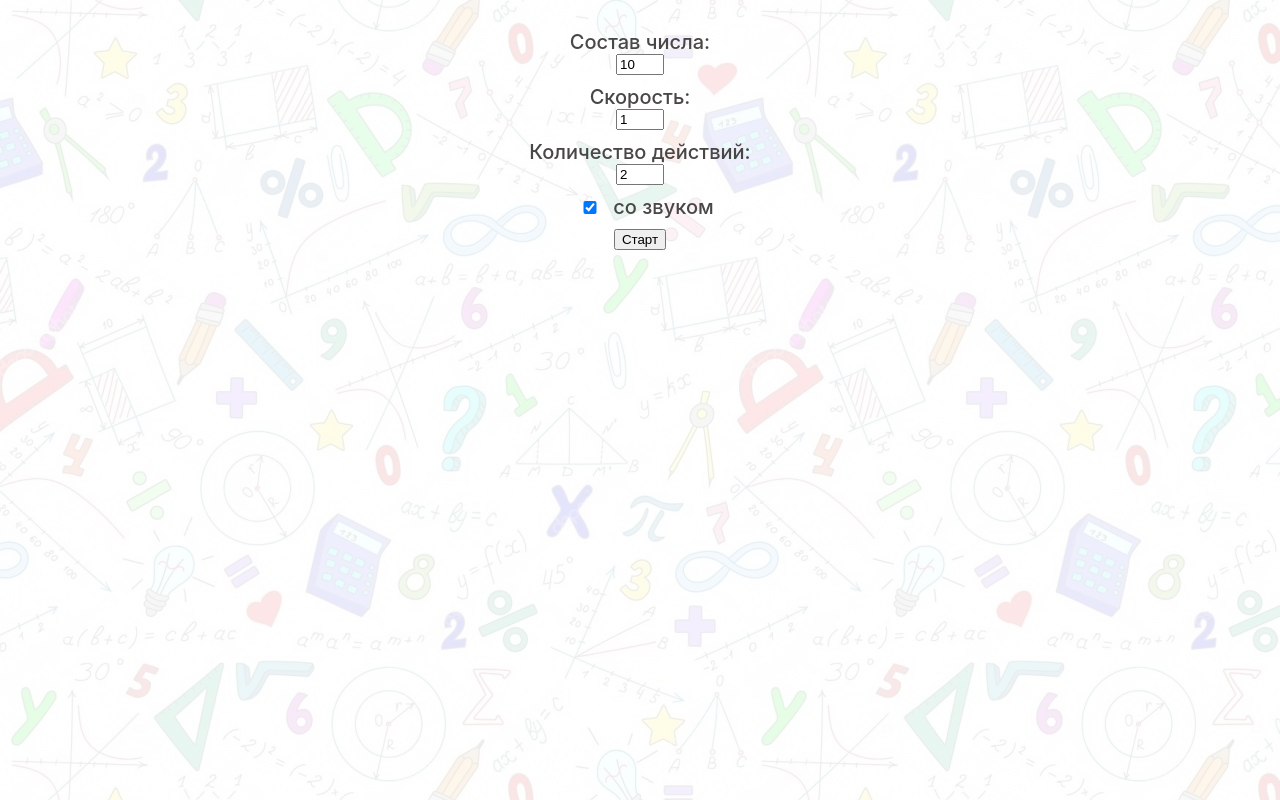
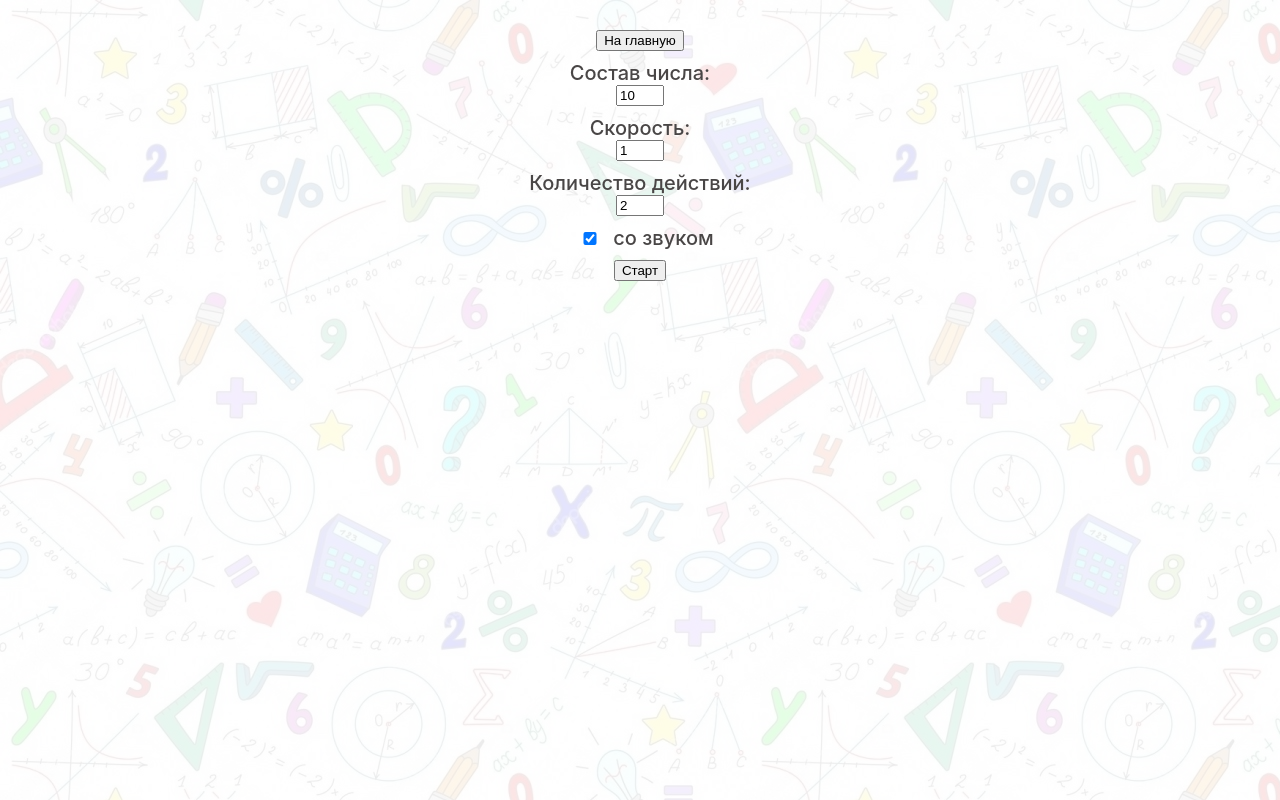
Before and after one commit to AliaksandrLiubanets/arifmetik, a React (Create React App) app: page /count in a window 1280 px wide. Built offline with nearby package versions, Linux system fonts and the light colour scheme; no server answers.

Commit message:
Add button - ToMain in Settings of Count and FlashCards

```diff
--- a/src/components/SettingsCount/SettingsCount.tsx
+++ b/src/components/SettingsCount/SettingsCount.tsx
@@ -9,9 +9,11 @@ import {
     setSpeed,
     switchSound
 } from '../../store/countGameReducer'
-import {switchPreStart} from '../../store/appReducer'
+import {startGame, switchPreStart} from '../../store/appReducer'
 import useSound from 'use-sound'
 import rocket_start from '../../assets/sounds/rocket/rocket_2sec.mp3'
+import {NavLink} from 'react-router-dom'
+import {PATH} from '../../enums/paths'
 
 export const SettingsCount: FC = memo(() => {
 
@@ -61,6 +63,7 @@ export const SettingsCount: FC = memo(() => {
             setSound(e.currentTarget.checked)
         }
         const makeActionsArrayAndAnswer = () => dispatch(setActionsArrayAndAnswer())
+        const handleBackToSettings = useCallback(() => dispatch(startGame({isStarted: false})), [dispatch])
 
         const startRocket = () => {
             setIsRocket(true)
@@ -69,6 +72,9 @@ export const SettingsCount: FC = memo(() => {
         }
 
         return <div className={s.container}>
+            <NavLink to={PATH.MAIN}>
+                <button onClick={handleBackToSettings}>На главную</button>
+            </NavLink>
             <div className={s.settings_block}>
                 <div>Состав числа:</div>
                 <input
--- a/src/components/SettingsFlashCards/SettingsCards/SettingsCards.tsx
+++ b/src/components/SettingsFlashCards/SettingsCards/SettingsCards.tsx
@@ -26,6 +26,7 @@ export const SettingsCards: FC = memo(() => {
 
         const setRandomCard = () => dispatch(setCard())
         const start = () => dispatch(startGame({isStarted: true}))
+        const handleBackToSettings = useCallback(() => dispatch(startGame({isStarted: false})), [dispatch])
 
         const startRocket = () => {
             setIsRocket(true)
@@ -35,6 +36,9 @@ export const SettingsCards: FC = memo(() => {
         }
 
         return <div className={s.container}>
+            <NavLink to={PATH.MAIN}>
+                <button onClick={handleBackToSettings}>На главную</button>
+            </NavLink>
             <div className={s.settings_block}>
                 <div>Состав числа:</div>
                 <input
@@ -47,7 +51,6 @@ export const SettingsCards: FC = memo(() => {
             <button onClick={startRocket}>
                 Старт
             </button>
-            <NavLink to={PATH.MAIN}>На главную</NavLink>
         </div>
 
     }
```
